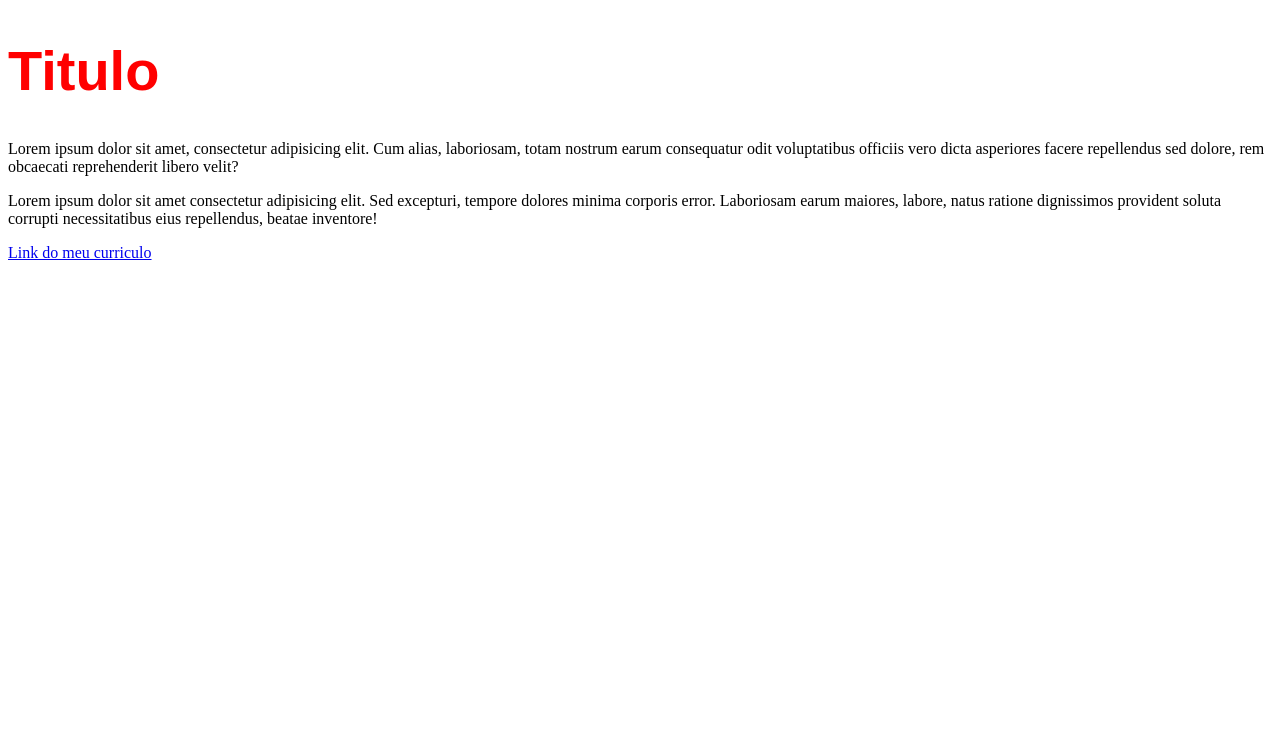
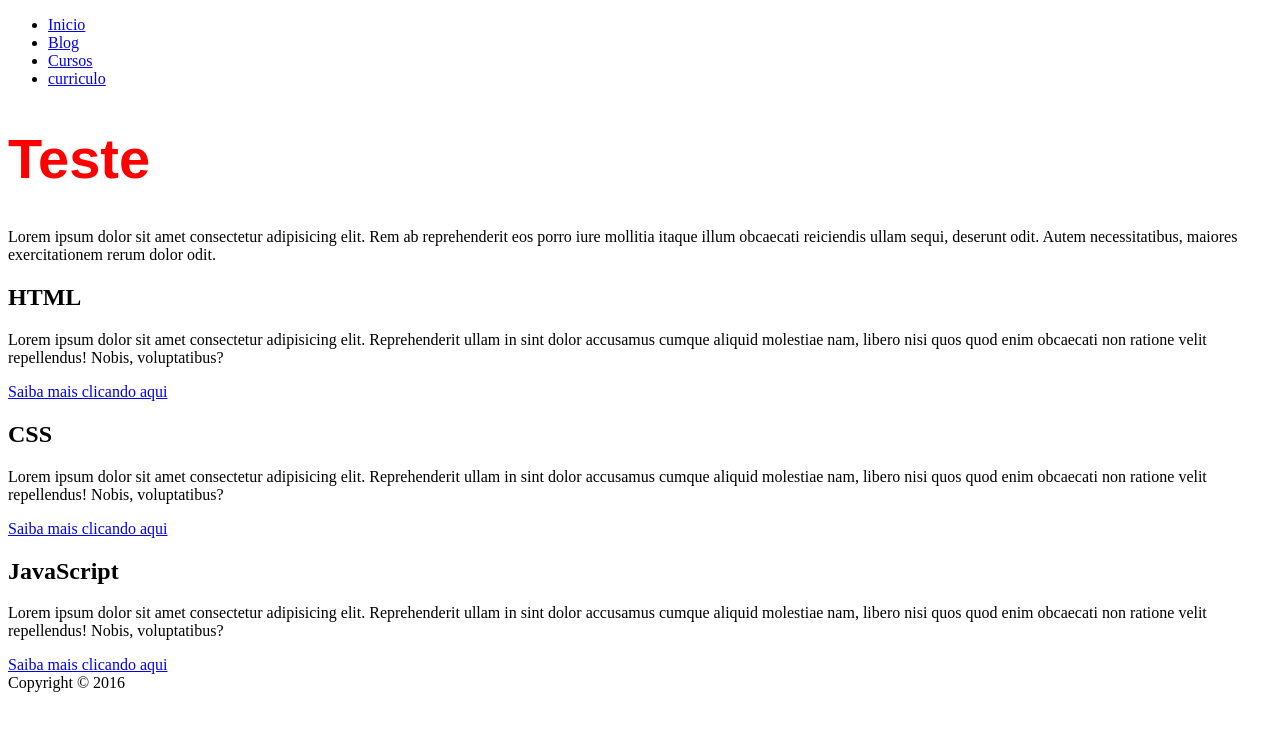
Before and after one commit to JeanMiluckson/siteJean, a plain HTML site: page pgInicial.html in a window 1280 px wide. Drawn offline with Linux system fonts and the light colour scheme.

Commit message:
tags semanticas

```diff
--- a/pgInicial.html
+++ b/pgInicial.html
@@ -12,14 +12,56 @@
 </head>
 
 <body>
+    <header class="hero">
+        <nav>
+            <ul>
+                <li><a href="#">Inicio</a></li>
+                <li><a href="#">Blog</a></li>
+                <li><a href="#">Cursos</a></li>
+                <li><a href="curriculo.html">curriculo</a></li>
+            </ul>
+        </nav>
 
-    <h1>Titulo</h1>
+        <div class="hero-content">
+            <h1> Teste</h1>
+            <p> Lorem ipsum dolor sit amet consectetur adipisicing elit. Rem ab reprehenderit eos porro iure mollitia itaque illum obcaecati reiciendis ullam sequi, deserunt odit. Autem necessitatibus, maiores exercitationem rerum dolor odit.</p>
+        </div>
+    </header>
+    <main>
+        <div class="container">
+            <section>
 
-    <p>Lorem ipsum dolor sit amet, consectetur adipisicing elit. Cum alias, laboriosam, totam nostrum earum consequatur odit voluptatibus officiis vero dicta asperiores facere repellendus sed dolore, rem obcaecati reprehenderit libero velit?</p>
+                <article>
+                    <header>
+                        <h2>HTML</h2>
+                    </header>
+                    <p>Lorem ipsum dolor sit amet consectetur adipisicing elit. Reprehenderit ullam in sint dolor accusamus cumque aliquid molestiae nam, libero nisi quos quod enim obcaecati non ratione velit repellendus! Nobis, voluptatibus?</p>
+                    <a href="#">Saiba mais clicando aqui</a>
+                </article>
 
-    <p>Lorem ipsum dolor sit amet consectetur adipisicing elit. Sed excepturi, tempore dolores minima corporis error. Laboriosam earum maiores, labore, natus ratione dignissimos provident soluta corrupti necessitatibus eius repellendus, beatae inventore!</p>
+                 <article>
+                    <header>
+                        <h2>CSS</h2>
+                    </header>
+                    <p>Lorem ipsum dolor sit amet consectetur adipisicing elit. Reprehenderit ullam in sint dolor accusamus cumque aliquid molestiae nam, libero nisi quos quod enim obcaecati non ratione velit repellendus! Nobis, voluptatibus?</p>
+                    <a href="#">Saiba mais clicando aqui</a>
+                </article>
 
-    <p><a href="curriculo.html">Link do meu curriculo</a></p>
+                 <article>
+                    <header>
+                        <h2>JavaScript</h2>
+                    </header>
+                    <p>Lorem ipsum dolor sit amet consectetur adipisicing elit. Reprehenderit ullam in sint dolor accusamus cumque aliquid molestiae nam, libero nisi quos quod enim obcaecati non ratione velit repellendus! Nobis, voluptatibus?</p>
+                    <a href="#">Saiba mais clicando aqui</a>
+                </article>
+
+            </section>
+        </div>
+    </main>
+
+    <footer>
+        Copyright © 2016
+    </footer>
 </body>
 
 </html>
```
